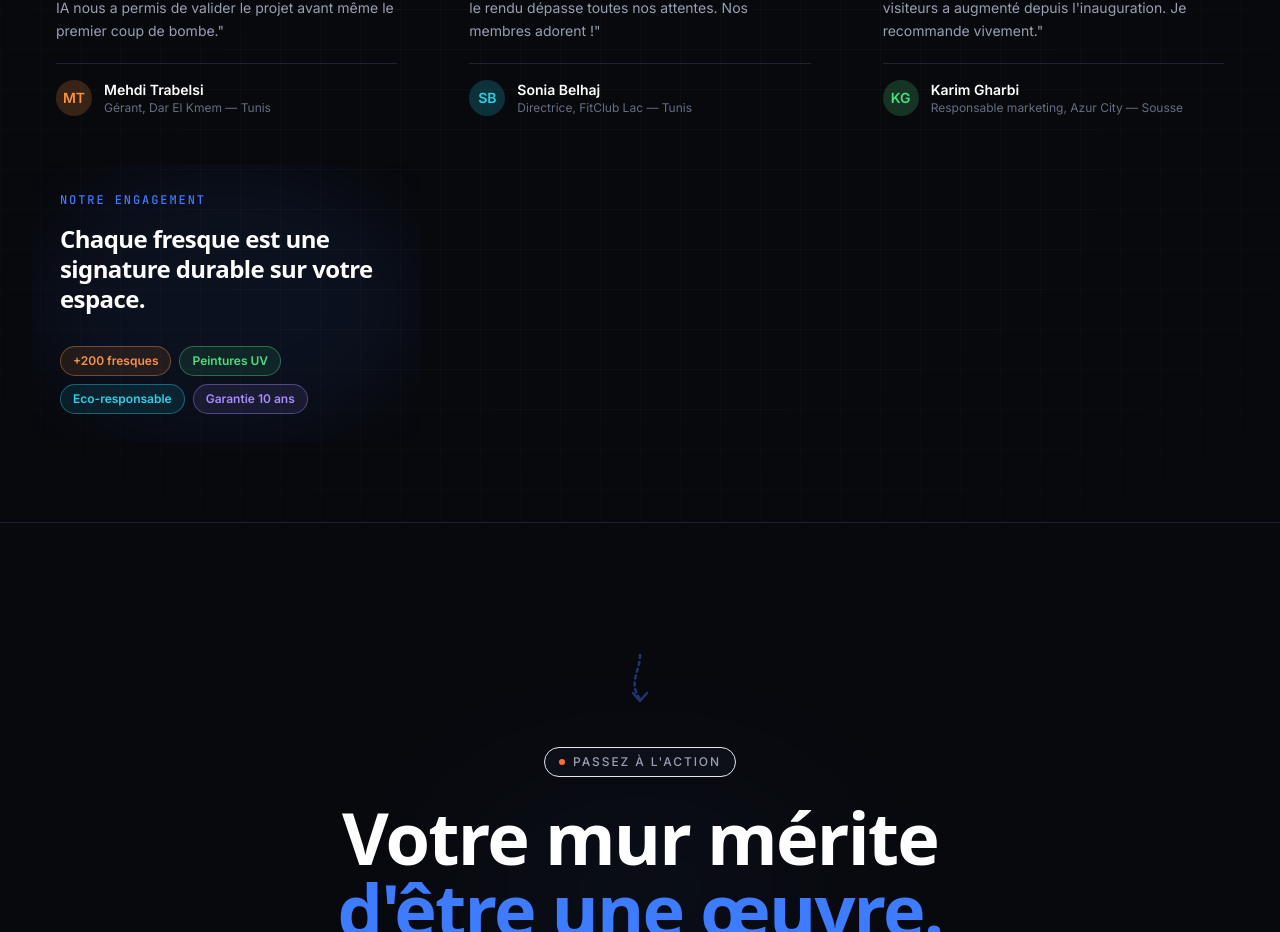
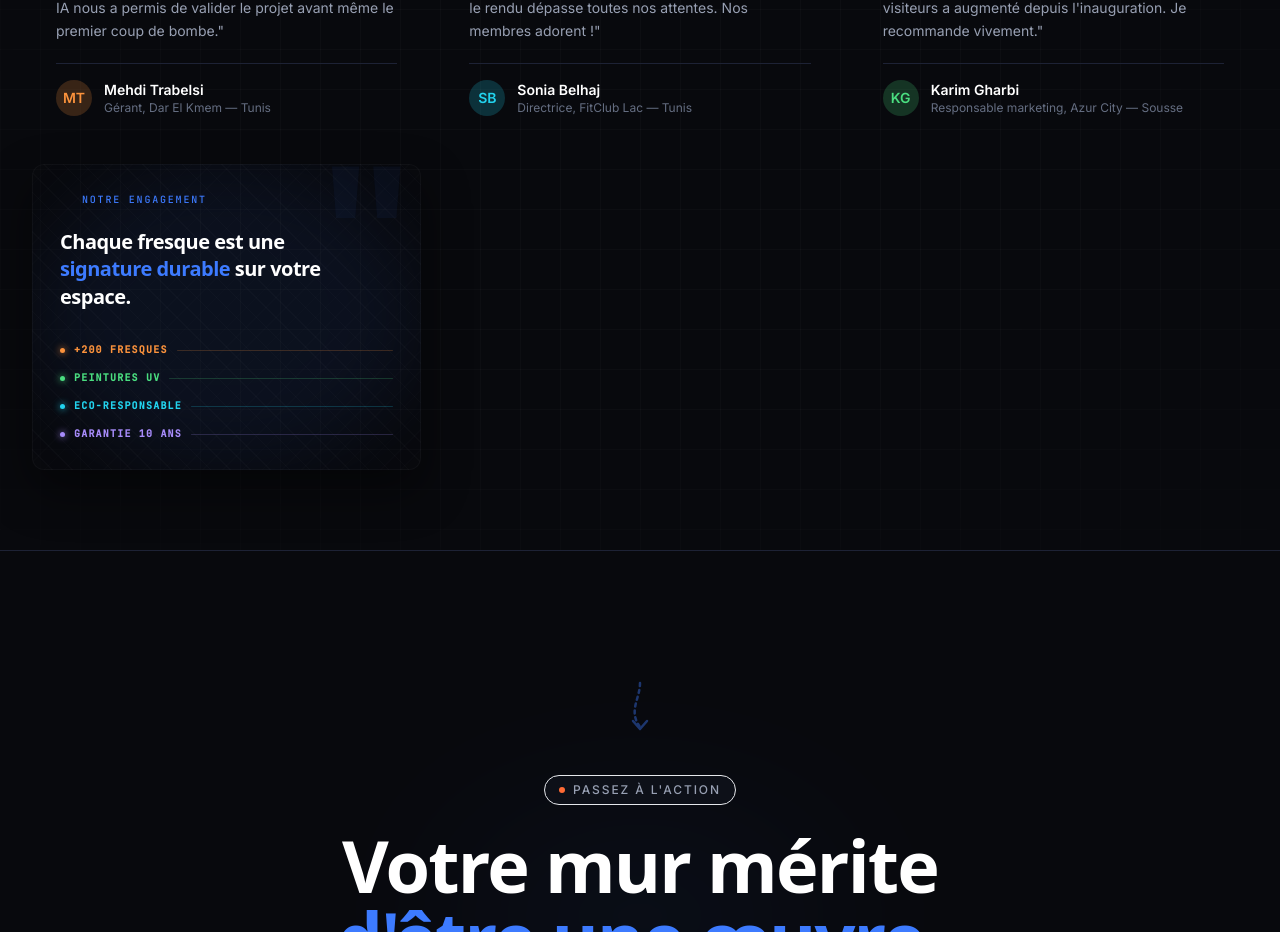
Before and after one commit to Belgacem-Dahmen/blechesm, a Vue app in the folder frontend/: page / in a window 1280 px wide. Shown: the part 3538-4470 px from the top of the page. Built offline with nearby package versions, Linux system fonts and the light colour scheme; a web font is replaced by a local one.

Commit message:
feat: enhance Notre engagement card with spray manifest design
Wall crosshatch texture, ghost quote mark, accent top bar, stats
as colored spray-stroke rows with glowing bullets and trailing lines.

Co-Authored-By: Claude Sonnet 4.6 <noreply@anthropic.com>

```diff
--- a/frontend/src/views/public/HomeView.vue
+++ b/frontend/src/views/public/HomeView.vue
@@ -416,18 +416,35 @@
 
           <div class="statement-card sm:col-span-2 lg:col-span-1" data-reveal style="--delay: 0.25s">
             <div class="spray spray-accent absolute inset-0 rounded-xl opacity-[0.08]" style="filter:blur(40px)" />
-            <div class="relative z-10 h-full flex flex-col justify-between">
-              <div>
-                <p class="font-mono text-xs uppercase tracking-widest text-accent mb-4">Notre engagement</p>
-                <p class="font-display text-2xl font-semibold tracking-tight text-text leading-tight">
-                  Chaque fresque est une signature durable sur votre espace.
-                </p>
+            <!-- Wall crosshatch texture -->
+            <div class="stmt-crosshatch" />
+            <!-- Ghost quote mark -->
+            <span class="stmt-bg-quote" aria-hidden="true">"</span>
+            <!-- Top accent line -->
+            <div class="stmt-top-bar" />
+
+            <div class="relative z-10 h-full flex flex-col">
+              <!-- Eyebrow -->
+              <div class="flex items-center gap-2 mb-5">
+                <span class="stmt-eyebrow-line" />
+                <p class="font-mono text-[10px] uppercase tracking-[0.18em] text-accent">Notre engagement</p>
               </div>
-              <div class="mt-8 flex flex-wrap gap-2">
-                <span v-for="badge in statBadges" :key="badge.label"
-                  class="text-xs px-3 py-1.5 rounded-pill font-semibold border"
-                  :style="{ color: badge.color, borderColor: hexAlpha(badge.color, 0.4), background: hexAlpha(badge.color, 0.1) }"
-                >{{ badge.label }}</span>
+
+              <!-- Quote -->
+              <p class="font-display text-xl font-semibold tracking-tight text-text leading-snug mb-auto">
+                Chaque fresque est une<br /><span class="text-accent">signature durable</span> sur votre espace.
+              </p>
+
+              <!-- Stats: spray stroke rows -->
+              <div class="mt-8 flex flex-col gap-3">
+                <div v-for="badge in statBadges" :key="badge.label"
+                  class="stmt-stat-row"
+                  :style="{ '--sc': badge.color }"
+                >
+                  <span class="stmt-stat-bullet" />
+                  <span class="stmt-stat-name">{{ badge.label }}</span>
+                  <span class="stmt-stat-streak" />
+                </div>
               </div>
             </div>
           </div>
@@ -1070,12 +1087,100 @@ const statBadges = [
   position: relative;
   overflow: hidden;
   background: var(--color-surface-1);
-  border: 1px solid var(--color-border);
+  border: 1px solid var(--color-border-strong);
   border-radius: 12px;
   padding: 28px;
-  min-height: 200px;
+  min-height: 220px;
   display: flex;
   flex-direction: column;
+  box-shadow: 0 20px 48px rgba(0,0,0,0.45), 0 0 0 1px rgba(255,255,255,0.03) inset;
+}
+
+/* Diagonal crosshatch — wall texture */
+.stmt-crosshatch {
+  position: absolute;
+  inset: 0;
+  background-image:
+    repeating-linear-gradient(
+      45deg,
+      rgba(255,255,255,0.018) 0px,
+      rgba(255,255,255,0.018) 1px,
+      transparent 1px,
+      transparent 14px
+    ),
+    repeating-linear-gradient(
+      -45deg,
+      rgba(255,255,255,0.012) 0px,
+      rgba(255,255,255,0.012) 1px,
+      transparent 1px,
+      transparent 14px
+    );
+  border-radius: 12px;
+  pointer-events: none;
+}
+
+/* Ghost decorative quote mark */
+.stmt-bg-quote {
+  position: absolute;
+  top: -32px;
+  right: 8px;
+  font-family: var(--font-display);
+  font-size: 200px;
+  font-weight: 800;
+  line-height: 1;
+  color: rgba(61, 123, 255, 0.05);
+  pointer-events: none;
+  user-select: none;
+  z-index: 0;
+}
+
+/* Top gradient accent bar */
+.stmt-top-bar {
+  position: absolute;
+  top: 0; left: 18%; right: 18%;
+  height: 1px;
+  background: linear-gradient(to right, transparent, var(--color-accent), transparent);
+  opacity: 0.55;
+}
+
+/* Eyebrow rule */
+.stmt-eyebrow-line {
+  display: inline-block;
+  width: 14px;
+  height: 1px;
+  background: var(--color-accent);
+  flex-shrink: 0;
+}
+
+/* Spray-stroke stat rows */
+.stmt-stat-row {
+  display: flex;
+  align-items: center;
+  gap: 9px;
+}
+.stmt-stat-bullet {
+  width: 5px;
+  height: 5px;
+  border-radius: 50%;
+  background: var(--sc);
+  box-shadow: 0 0 7px var(--sc);
+  flex-shrink: 0;
+}
+.stmt-stat-name {
+  font-family: var(--font-mono);
+  font-size: 10px;
+  font-weight: 700;
+  text-transform: uppercase;
+  letter-spacing: 0.12em;
+  color: var(--sc);
+  flex-shrink: 0;
+}
+.stmt-stat-streak {
+  flex: 1;
+  height: 1px;
+  background: var(--sc);
+  opacity: 0.2;
+  border-radius: 1px;
 }
 
 /* ── Keyframes ──────────────────────────────────────────────────── */
```
